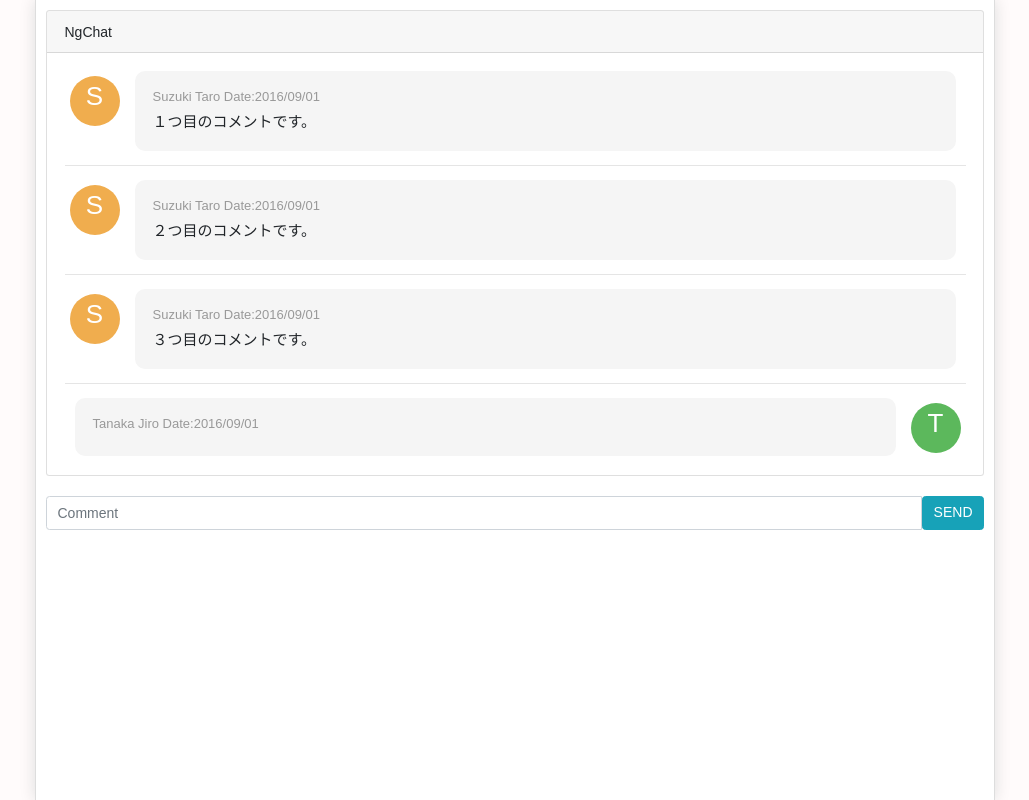
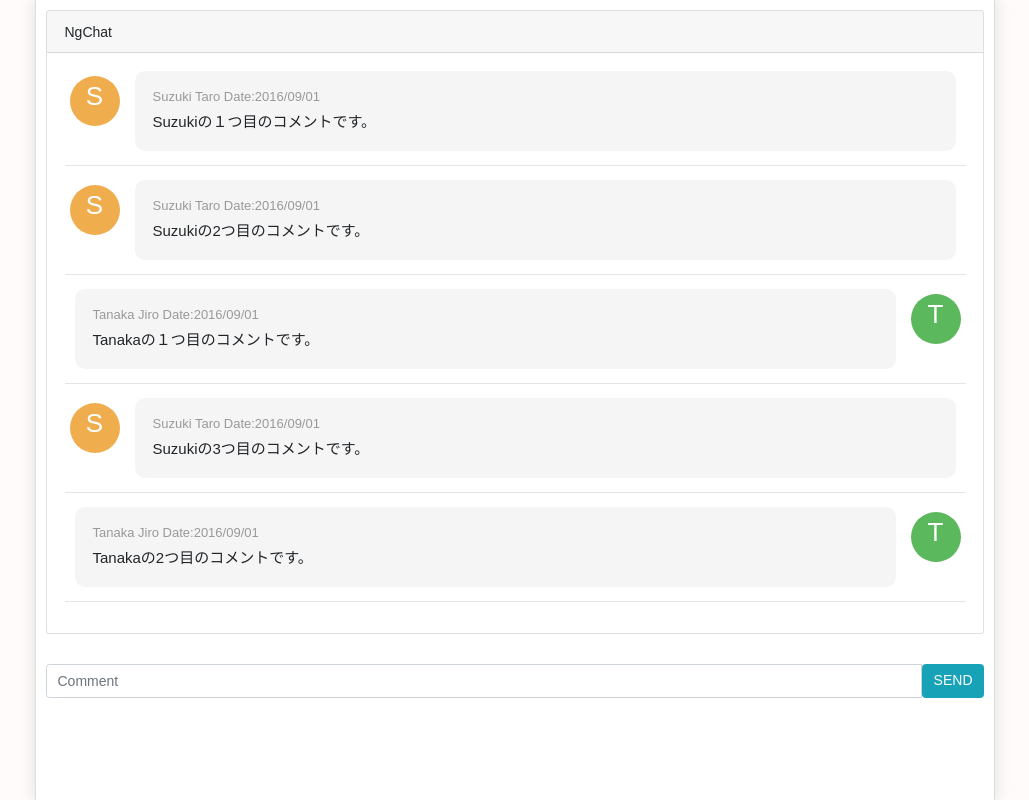
Before and after one commit to Yamamoto0525/NgChat_bk2, an Angular app: page / in a window 1280 px wide. Shown: the whole page, without its empty margins (125-1154 px from the left). Built offline with nearby package versions, Linux system fonts and the light colour scheme.

Commit message:
set ngIf

```diff
--- a/src/app/app.component.css
+++ b/src/app/app.component.css
@@ -1,12 +1,35 @@
-.page {
+.page { /*更新*/
   max-width: 960px;
   height: 100%;
   margin: 0 auto;
-  padding: 10px;
+  padding: 10px 0;
   background-color: #fff;
   border-left: 1px solid #DDDDDD;
   border-right: 1px solid #DDDDDD;
   box-shadow: 0 0 15px #DDDDDD;
+  overflow: scroll;
+}
+
+.page section{ /*追加*/
+  margin: 0 10px 30px;
+}
+
+/*削除
+.page .chart-form {
+  margin: 20px 0;
+}*/
+
+.page .page-footer{ /*追加*/
+  display: block;
+  position: fixed;
+  margin: 0;
+  padding: 10px;
+  bottom: 0;
+  height: 55px;
+  width: 100%;
+  max-width: 958px;
+  background-color: #fff;
+  border-top: 1px solid #DDDDDD;
 }
 
 .page .card .media-body {
--- a/src/app/app.component.html
+++ b/src/app/app.component.html
@@ -4,38 +4,36 @@
       NgChat
     </div>
     <div class="card-body">
-      <ng-container *ngFor="let comment of comments"><!--追加-->
+      <ng-container *ngFor="let comment of comments">
         <div class="media">
-          <div class="media-left">
-            <a href="#" class="icon-rounded">S</a>
+          <!--current_user.uidとcomment.user.uidが等しくない場合に表示-->
+          <div class="media-left" *ngIf="comment.user.uid !== current_user.uid">
+            <a href="#" class="icon-rounded">{{comment.initial}}</a>
           </div>
           <div class="media-body">
-            <h4 class="media-heading">{{comment.name}} Date:2016/09/01</h4><!--comment.nameに変更-->
-            <div>{{comment.content}}</div><!--comment.contentに変更-->
+            <h4 class="media-heading">{{comment.user.name}} Date:2016/09/01</h4>
+            <div>{{comment.content}}</div>
+          </div>
+          <!--current_user.uidとcomment.user.uidが等しい場合に表示-->
+          <div class="media-right" *ngIf="comment.user.uid === current_user.uid">
+            <a href="#" class="icon-rounded">{{comment.initial}}</a>
           </div>
         </div>
         <hr>
       </ng-container>
-      <div class="media">
-        <div class="media-body">
-          <h4 class="media-heading">Tanaka Jiro Date:2016/09/01</h4>
-          <div>{{content}}</div>　<!--contentに変更-->
-        </div>
-        <div class="media-right">
-          <a href="#" class="icon-rounded">T</a>
-        </div>
-      </div>
     </div>
   </section>
 
   <section>
-    <form class="chart-form">
+    <form class="chart-form" (submit)="addComment(content)"><!--addComment()を追加-->
       <div class="input-group">
         <input type="text" class="form-control"
         [(ngModel)]="content"
         name="comment"
-        placeholder="Comment" ><!--ngModel追加-->
-        <span class="input-group-btn"><button class="btn btn-info" type="button">SEND</button></span>
+        placeholder="Comment" >
+        <span class="input-group-btn">
+          <button class="btn btn-info" type="submit">SEND</button><!--submitに変更-->
+        </span>
       </div>
     </form>
   </section>
--- a/src/app/app.component.ts
+++ b/src/app/app.component.ts
@@ -1,10 +1,14 @@
 import { Component } from '@angular/core';
-import { Comment } from './class/chat'; // 追加
+import { Comment, User } from './class/chat';
 
-const COMMENTS: Comment[] = [ // 追加
-  { name: "Suzuki Taro",  content: "１つ目のコメントです。"},
-  { name: "Suzuki Taro",  content: "２つ目のコメントです。"},
-  { name: "Suzuki Taro",  content: "３つ目のコメントです。"}
+const CURRENT_USER: User = new User(1, 'Tanaka Jiro'); // 自分のUser情報を追加
+const ANOTHER_USER: User = new User(2, 'Suzuki Taro'); // 相手のUser情報を追加
+const COMMENTS: Comment[] = [ // クラスを元にコメントを作成
+	new Comment(ANOTHER_USER, 'Suzukiの１つ目のコメントです。'),
+	new Comment(ANOTHER_USER, 'Suzukiの2つ目のコメントです。'),
+	new Comment(CURRENT_USER, 'Tanakaの１つ目のコメントです。'),
+	new Comment(ANOTHER_USER, 'Suzukiの3つ目のコメントです。'),
+	new Comment(CURRENT_USER, 'Tanakaの2つ目のコメントです。')
 ];
 
 @Component({
@@ -14,5 +18,13 @@
 })
 export class AppComponent {
   public content = '';
-  public comments = COMMENTS; // 追加
+  public comments = COMMENTS;
+  public current_user = CURRENT_USER; // 追加
+
+  // 新しいコメントを追加
+  addComment(comment: string) {
+     if (comment) {
+       this.comments.push(new Comment(this.current_user, comment));
+     }
+  }
 }
--- a/src/app/app.module.ts
+++ b/src/app/app.module.ts
@@ -1,6 +1,6 @@
 import { BrowserModule } from '@angular/platform-browser';
 import { NgModule } from '@angular/core';
-import { FormsModule } from '@angular/forms'; // 追加
+import { FormsModule } from '@angular/forms';
 
 
 import { AppComponent } from './app.component';
@@ -12,7 +12,7 @@
   ],
   imports: [
     BrowserModule,
-    FormsModule // 追加
+    FormsModule
   ],
   providers: [],
   bootstrap: [AppComponent]
--- a/src/app/class/chat.ts
+++ b/src/app/class/chat.ts
@@ -1,4 +1,21 @@
-export class Comment {
+export class User { //Userの定義を追加
+  uid: number;
   name: string;
+
+  constructor(uid: number, name: string) {
+  	this.uid = uid;
+  	this.name = name;
+  }
+}
+
+export class Comment { //Commentの定義を変更
+  user: User;
+  initial: string;
   content: string;
+
+  constructor(user: User, content: string) {
+  	this.user = user;
+  	this.initial = user.name.slice(0, 1);
+  	this.content = content;
+  }
 }
```
